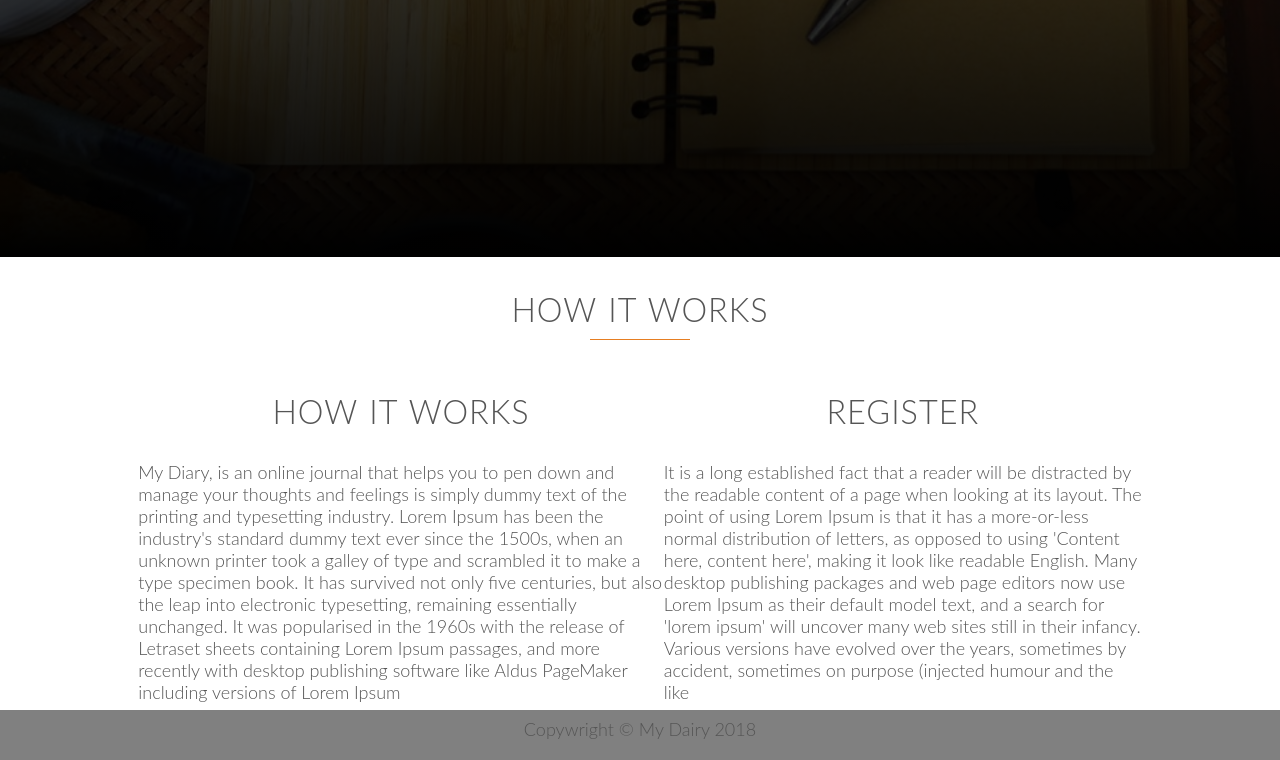
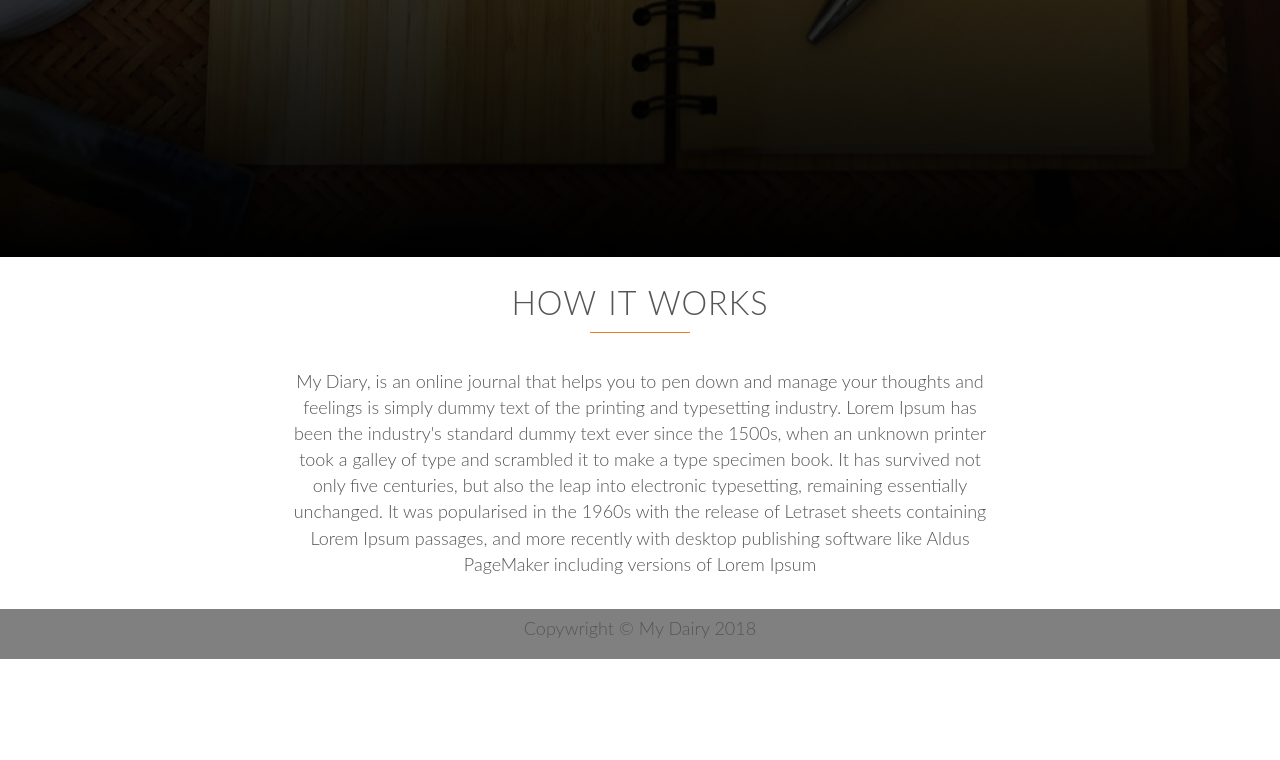
Before and after one commit to Victor-Ugwueze/MyDiary, a plain HTML site: page index.html in a window 1280 px wide. Shown: the part 527-1287 px from the top of the page. After the commit the page ends 1186 px from the top, so only its background shows below. Drawn offline with Linux system fonts and the light colour scheme.

Commit message:
Remove register column
Register column of how it works section is not neccarry, hence removed

```diff
--- a/UI/Reseources/css/app.css
+++ b/UI/Reseources/css/app.css
@@ -138,6 +138,9 @@ nav .navbar{
 .col-2{
     width: 50%;
 }
+.col-md{
+  width: 70%;
+}
 .col-4{
     width: 25%;
 }
--- a/UI/Reseources/css/home.css
+++ b/UI/Reseources/css/home.css
@@ -56,12 +56,17 @@ header #intro{
     display: inline-block;
     text-decoration: none;
 }
+#how-it-works p{
+  line-height:145%;
+  padding-bottom: 25px;
+  text-align: center;
+}
 #home-text button:hover{
     background: #0e84ac;
     cursor: pointer;
     transition: background-color 0.7s, color 0.7, border 0.7s;
 }
-.how-it-works h2::after{
+#how-it-works h2::after{
     display:block;
     height:1px;
     background-color:#e67e22;
--- a/index.html
+++ b/index.html
@@ -39,21 +39,16 @@
         </div>
     </header>
     <main>
-        <section class="container">
-            <div class="row how-it-works" id="how-it-works">
+        <section class="container" id="how-it-works">
+            <div>
                 <h2>How it works</h2>
             </div>
             <div class="row">
-                <div class="col">
-                    <h2>How it works</h2>
+                <div class="col-md">
                 <p>My Diary, is an online journal that helps you to pen down and manage your thoughts and feelings
 
                         is simply dummy text of the printing and typesetting industry. Lorem Ipsum has been the industry's standard dummy text ever since the 1500s, when an unknown printer took a galley of type and scrambled it to make a type specimen book. It has survived not only five centuries, but also the leap into electronic typesetting, remaining essentially unchanged. It was popularised in the 1960s with the release of Letraset sheets containing Lorem Ipsum passages, and more recently with desktop publishing software like Aldus PageMaker including versions of Lorem Ipsum
                 </p>
-                </div>
-                <div class="col">
-                    <h2>Register</h2>
-                    <p>It is a long established fact that a reader will be distracted by the readable content of a page when looking at its layout. The point of using Lorem Ipsum is that it has a more-or-less normal distribution of letters, as opposed to using 'Content here, content here', making it look like readable English. Many desktop publishing packages and web page editors now use Lorem Ipsum as their default model text, and a search for 'lorem ipsum' will uncover many web sites still in their infancy. Various versions have evolved over the years, sometimes by accident, sometimes on purpose (injected humour and the like</p>
                 </div>
             </div>
         </section>
```
